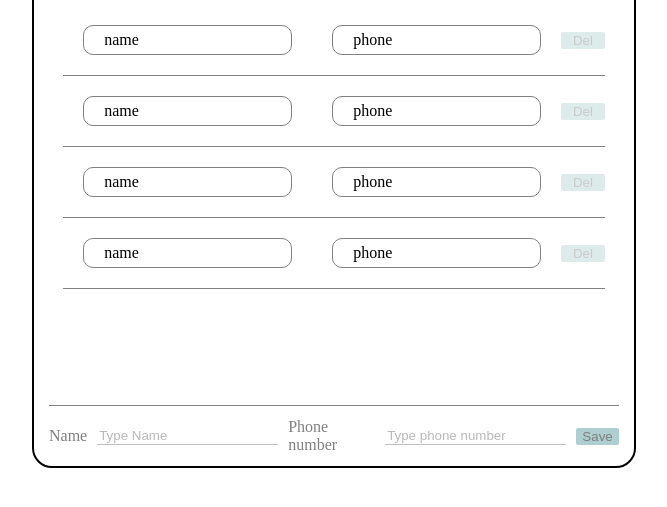
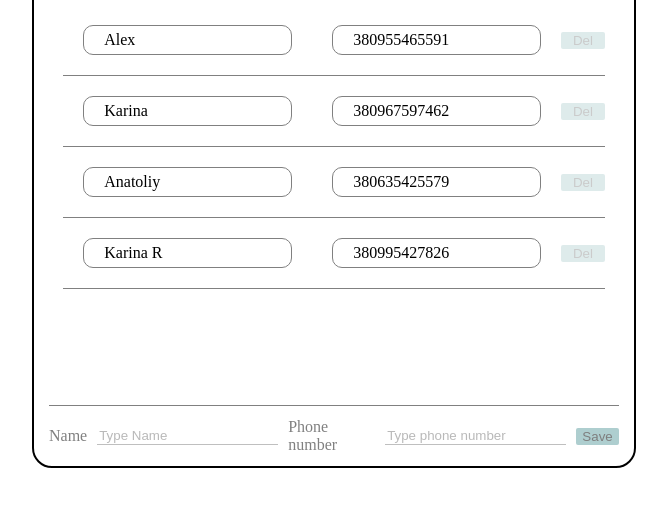
Before and after one commit to AlexBezborodov/AlarStudios_test_case, a plain HTML site: page 2nd_case/index.html in a window 1280 px wide. Shown: the part 95-602 px from the top of the page, without its empty margins (306-973 px from the left). Drawn offline with Linux system fonts and the light colour scheme.

Commit message:
create function to add items to db

```diff
--- a/2nd_case/index.html
+++ b/2nd_case/index.html
@@ -13,10 +13,10 @@
             <div class="item">
                 <div class="data-placeholder">
                     <div class="data-item">
-                        <span>name</span>
+                        Name
                     </div>
                     <div class="data-item">
-                        <span>phone</span>
+                        Phone
                     </div>
                     <button class="btn-style">Del</button>
                 </div>
@@ -57,10 +57,10 @@
         </div>
         <div class="input-data">
             <label>Name</label>
-            <input type="text" class="input-style" placeholder="Type Name">
+            <input name="name" type="text" class="input-style" placeholder="Type Name">
             <label>Phone number</label>
-            <input type="tel" class="input-style" placeholder="Type phone number">
-            <input type="button" value="Save" class="btn-style">
+            <input name="phone" type="tel" class="input-style" placeholder="Type phone number">
+            <button name="btn-save"type="button"  class="btn-style">Save</button>
         </div>
     </div>
 </body>
--- a/2nd_case/scripts.js
+++ b/2nd_case/scripts.js
@@ -1,22 +1,54 @@
-// const wrapper = document.createElement('div'),
-//       body = document.querySelector('body');
-
-// wrapper.style.cssText = 'min-width: 400px; width: 600px; height:auto; border: 2px solid black;border-radius: 20px; margin: 0 auto';
-// body.append(wrapper);
-
-// function createElement(width , height, line = 0, color = 'black', id) {
-
-//     const element = document.createElement('div');
-//     element.style.cssText = `width: ${width}px; height:${height}px; border-bottom: ${line}px solid ${color}; margin: 5px auto`;
-//     element.id = `${id};`
-//     wrapper.append(element);
-// }
-
-// createElement(580,80, 4, 'blue', 'title');
-// createElement(580,300, 2, 'grey', 'list');
-// createElement(580,70, 'input-holder');
 
 
-// let title = wrapper.querySelectorAll('div');
-//     title[0].innerHTML = '<h1>Data Base</h1>';
-//     title[0].style.cssText='text-align: center;color: red;';
+const items = document.querySelector('.item'),
+      item = items.querySelector('.data-placeholder'),
+      btnSave = document.querySelector("[name = 'btn-save']");
+
+
+    let personData = [['Alex', +380955465591],['Karina',+380967597462],['Anatoliy',+380635425579],['Karina R', +380995427826]];
+
+    function showDB () {
+
+        items.innerHTML = '';
+        personData.forEach((data, i) => {
+            items.innerHTML += `
+            <div class="data-placeholder">
+                <div class="data-item">
+                    ${personData[i][0]}
+                </div>
+                <div class="data-item">
+                    ${personData[i][1]}
+                </div>
+                <button class="btn-style">Del</button>
+            </div>
+            `;
+        });
+    };
+    showDB();
+
+
+
+
+
+
+const addItems = () => {
+
+    const name = document.querySelector("[name = 'name']").value,
+          phone = document.querySelector("[name = 'phone']").value,
+          inputs = document.querySelectorAll('.input-data');
+
+
+    if(name != ''&& name !=Number ) {
+
+        personDataitem = [ name , Number(phone)];
+        personData.push(personDataitem);
+        console.log(personData);
+
+    }else {
+        console.log('Something wrong');
+    }
+
+    showDB();
+    inputs.innerHTML = '';
+}
+btnSave.addEventListener('click', addItems);
--- a/2nd_case/style.css
+++ b/2nd_case/style.css
@@ -87,6 +87,9 @@ label {
 .data-item {
     border: 1px solid grey;
     width: 35%;
+    display: flex;
+    align-items: center;
+    height: 250x;
     padding: 5px 5px 5px 20px;
     margin: 20px;
     border-radius: 10px;
```
